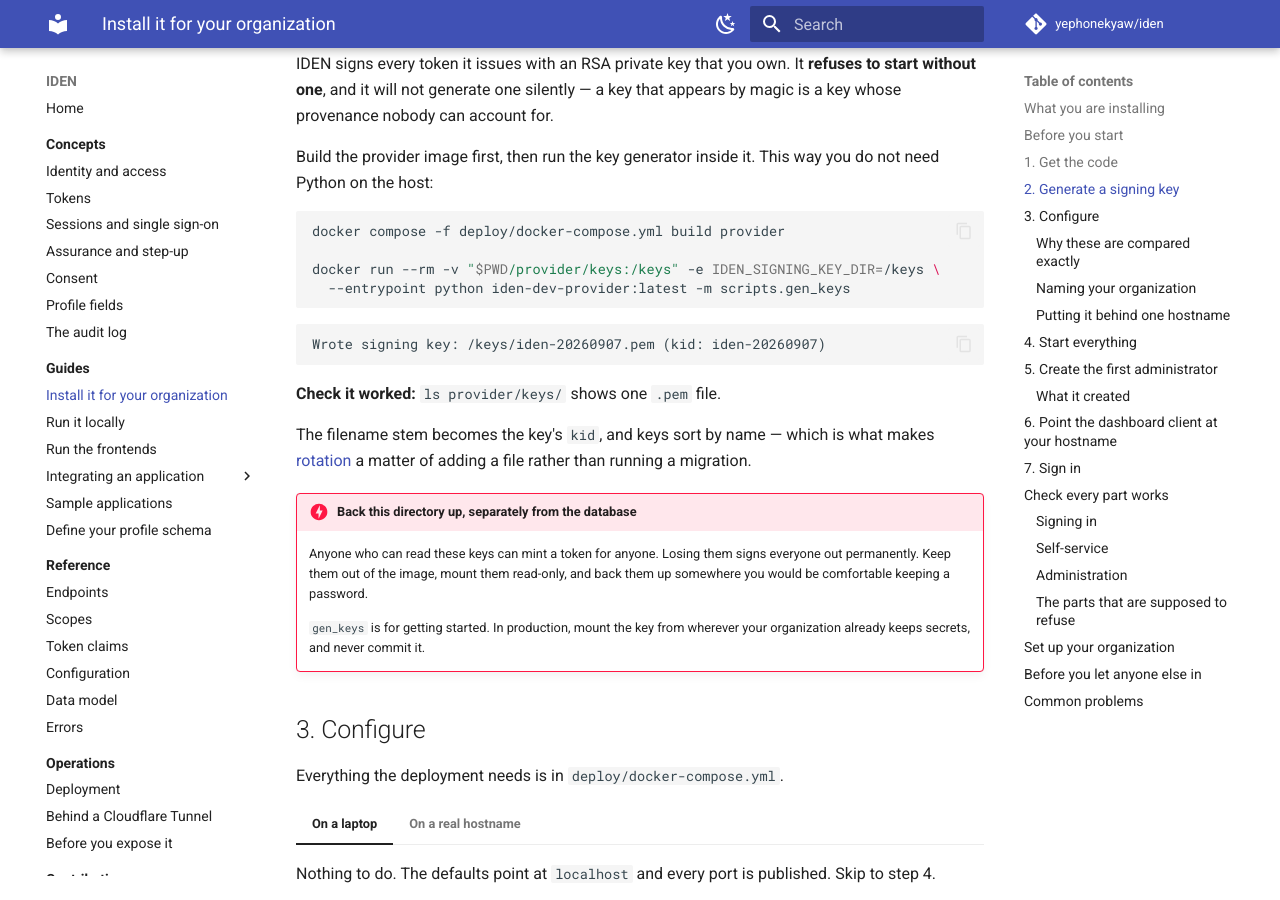
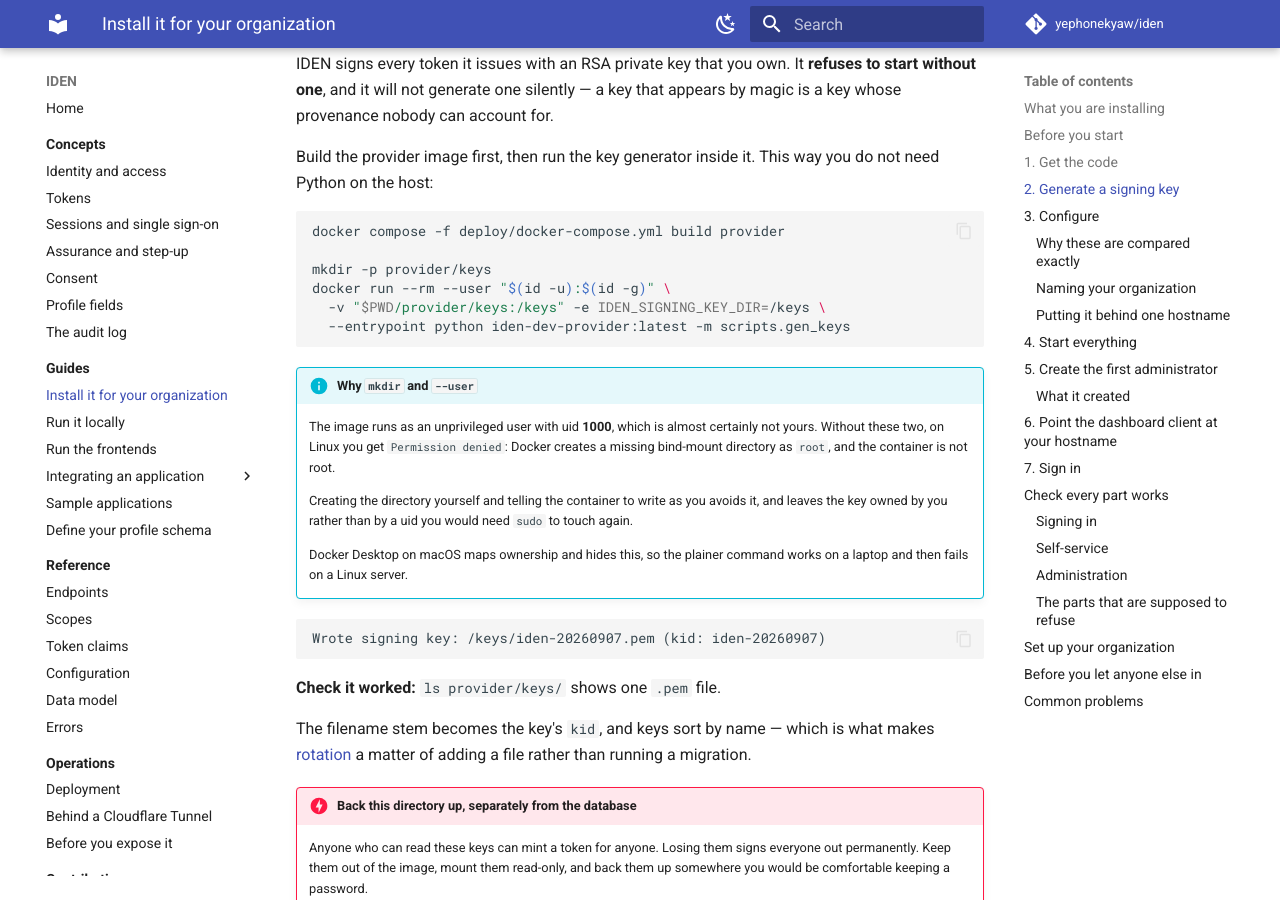
Before and after one commit to yephonekyaw/iden, an MkDocs documentation site: the page built from doc/guides/install.md, in a window 1280 px wide and 900 px high, scrolled down 1814 px. Built offline with MkDocs 1.6.1 and Material for MkDocs 9.7.7, drawn with Linux system fonts in a browser that asks for light colours; comment, search, counter and statistics services are not loaded; some of the changed text lies outside the part shown.

Commit message:
docs: stop the key generator failing on a Linux host
The image runs as uid 1000, so on Linux the documented `docker run` could
not write into provider/keys -- Docker creates a missing bind-mount
directory as root, and a directory you made belongs to your own uid. Neither
is 1000, and both give Permission denied. Docker Desktop on macOS maps
ownership away, so the command worked on a laptop and then failed on the
server it was actually for.

`mkdir -p` plus `--user "$(id -u):$(id -g)"` writes as the invoking user, on
every platform, and leaves the key owned by someone who can read it back
without sudo.

Troubleshooting gains both failures: this one with the chown escape hatch,
and the adjacent "Read-only file system", which means the generator was run
inside the running provider -- compose mounts the keys :ro on purpose.

````diff
--- a/doc/guides/install.md
+++ b/doc/guides/install.md
@@ -70,9 +70,22 @@ on the host:
 ```bash
 docker compose -f deploy/docker-compose.yml build provider
 
-docker run --rm -v "$PWD/provider/keys:/keys" -e IDEN_SIGNING_KEY_DIR=/keys \
+mkdir -p provider/keys
+docker run --rm --user "$(id -u):$(id -g)" \
+  -v "$PWD/provider/keys:/keys" -e IDEN_SIGNING_KEY_DIR=/keys \
   --entrypoint python iden-dev-provider:latest -m scripts.gen_keys
 ```
+
+!!! info "Why `mkdir` and `--user`"
+    The image runs as an unprivileged user with uid **1000**, which is almost certainly not yours.
+    Without these two, on Linux you get `Permission denied`: Docker creates a missing bind-mount
+    directory as `root`, and the container is not root.
+
+    Creating the directory yourself and telling the container to write as you avoids it, and leaves
+    the key owned by you rather than by a uid you would need `sudo` to touch again.
+
+    Docker Desktop on macOS maps ownership and hides this, so the plainer command works on a laptop
+    and then fails on a Linux server.
 
 ```text
 Wrote signing key: /keys/iden-20260907.pem (kid: iden-20260907)
@@ -359,6 +372,35 @@ signing keys backed up somewhere that is not this server.
 
 ## Common problems
 
+??? failure "`Permission denied` writing the signing key"
+    The image runs as uid 1000 and cannot write into `provider/keys`. On Linux the directory belongs
+    either to `root` — if Docker created it for you when the bind mount had nowhere to point — or to
+    your own uid if you made it. Neither is 1000.
+
+    Use the `mkdir` and `--user` form in [step 2](#2-generate-a-signing-key), which writes as you and
+    sidesteps it. If you have already hit the error and want the shortest way out:
+
+    ```bash
+    sudo chown 1000:1000 provider/keys
+    ```
+
+    Pick one or the other, not both: `--user` needs the directory owned by **you**, the `chown` needs
+    it owned by **1000**. Mixing them reproduces the same error from the other side.
+
+    Simplest of all, if the host has Python and `uv`:
+
+    ```bash
+    cd provider && uv run python -m scripts.gen_keys
+    ```
+
+??? failure "`Read-only file system: '/keys/iden-....pem'`"
+    The generator was run inside the *running* provider — `docker compose ... exec provider python -m
+    scripts.gen_keys`. `deploy/docker-compose.yml` mounts the keys `:ro`, deliberately: the provider
+    signs with them and never writes them.
+
+    Use the standalone `docker run` in [step 2](#2-generate-a-signing-key), which mounts the
+    directory writable, then restart the provider so it picks the key up.
+
 ??? failure "`No signing keys in /keys`"
     Step 2 was skipped, or the keys directory did not exist when Docker mounted it — in which case
     Docker helpfully created an empty one. Generate the key, then
````
Also changed, not shown: README.md (+3 -1 lines).
